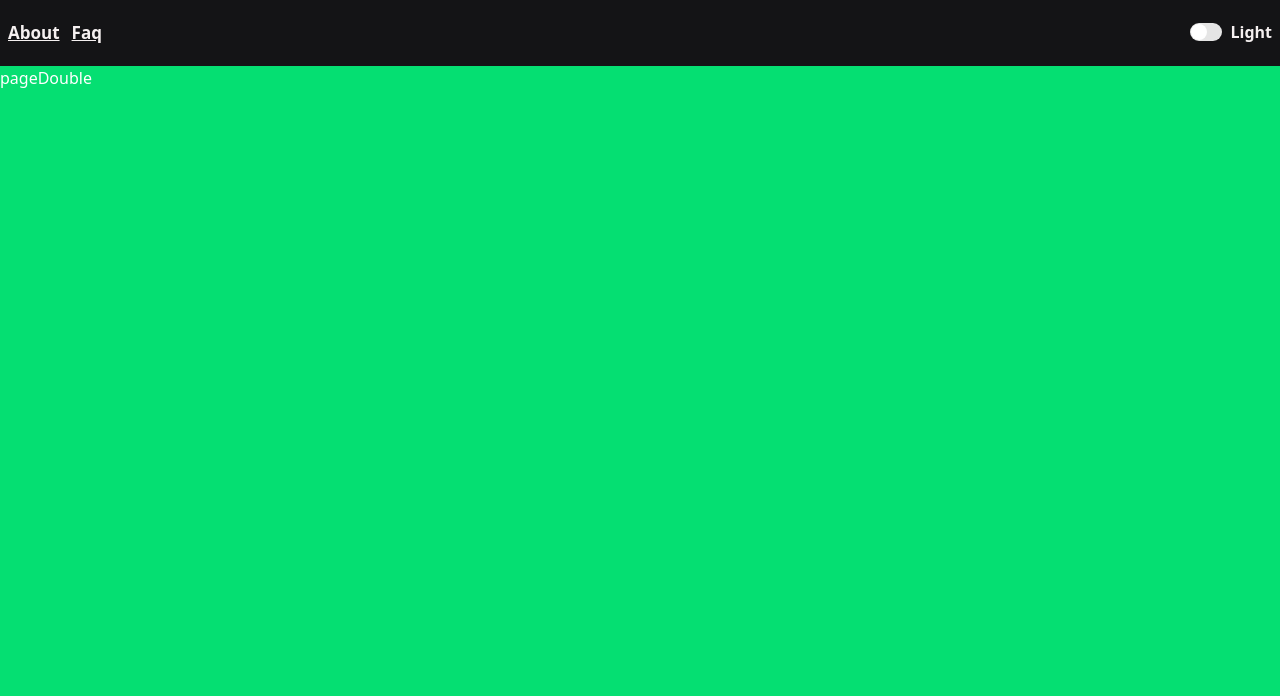
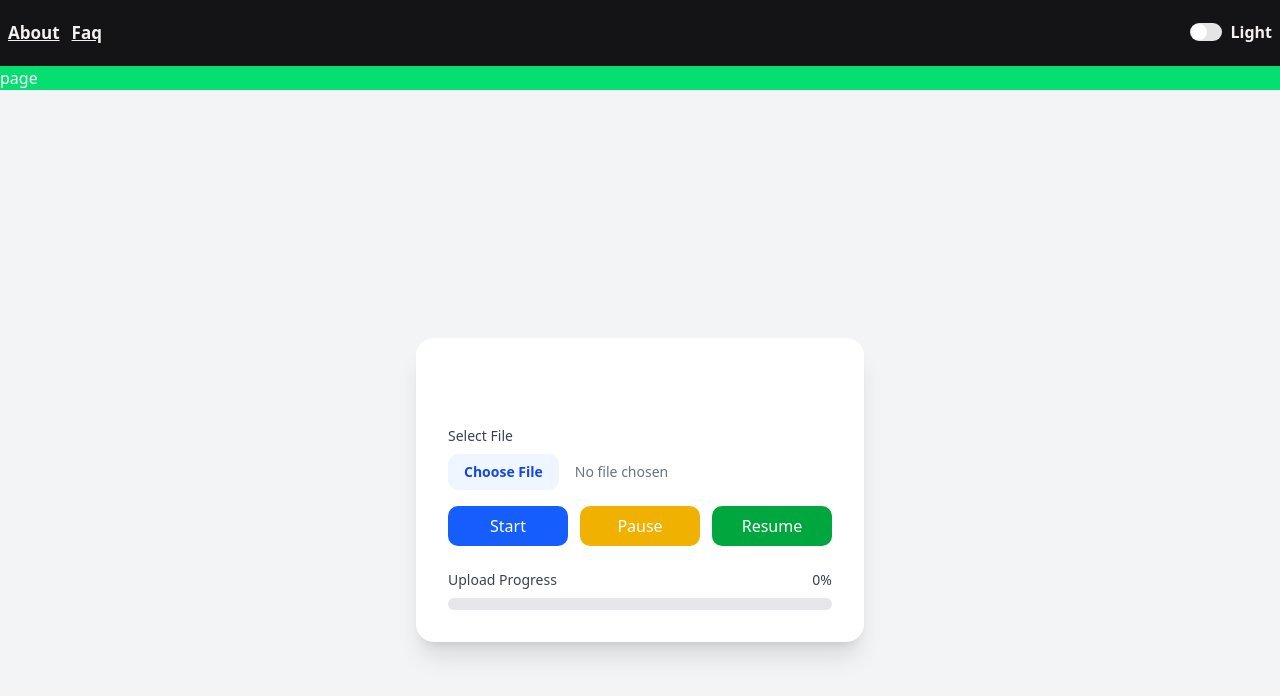
Before and after one commit to pranavk174/rtkquery, a Next.js app: page /Faq/single in a window 1280 px wide. Shown: the top 696 px of the page. Built offline with nearby package versions, Linux system fonts and the light colour scheme.

Commit message:
upload fixed

```diff
--- a/src/app/Faq/single/page.tsx
+++ b/src/app/Faq/single/page.tsx
@@ -1,11 +1,13 @@
 import React from "react";
 import Link from "next/link";
+import Uploader from "@/components/Uploader";
 
 const page = () => {
   return (
     <div className="text-white">
       page
-      <Link href="/Faq/single/double">Double</Link>
+      {/* <Link href="/Faq/single/double">Double</Link> */}
+      <Uploader />
     </div>
   );
 };
--- a/src/components/Uploader.tsx
+++ b/src/components/Uploader.tsx
@@ -41,13 +41,7 @@ chunkSize
     try {
       if (!file) return;
       const totalChunk = Math.ceil(file.size / CHUNK_SIZE);
-      //  console.log(
-      "errrrrrrr ",
-        // totalChunk,
-        // CHUNK_SIZE,
-        file,
-        // currentChunk,
-      );
+
       for (let i = currentChunk; i < totalChunk; i++) {
         if (pausedRef.current === true) {
           return;
```
Lines whose indentation alone changed are shown as unchanged.
